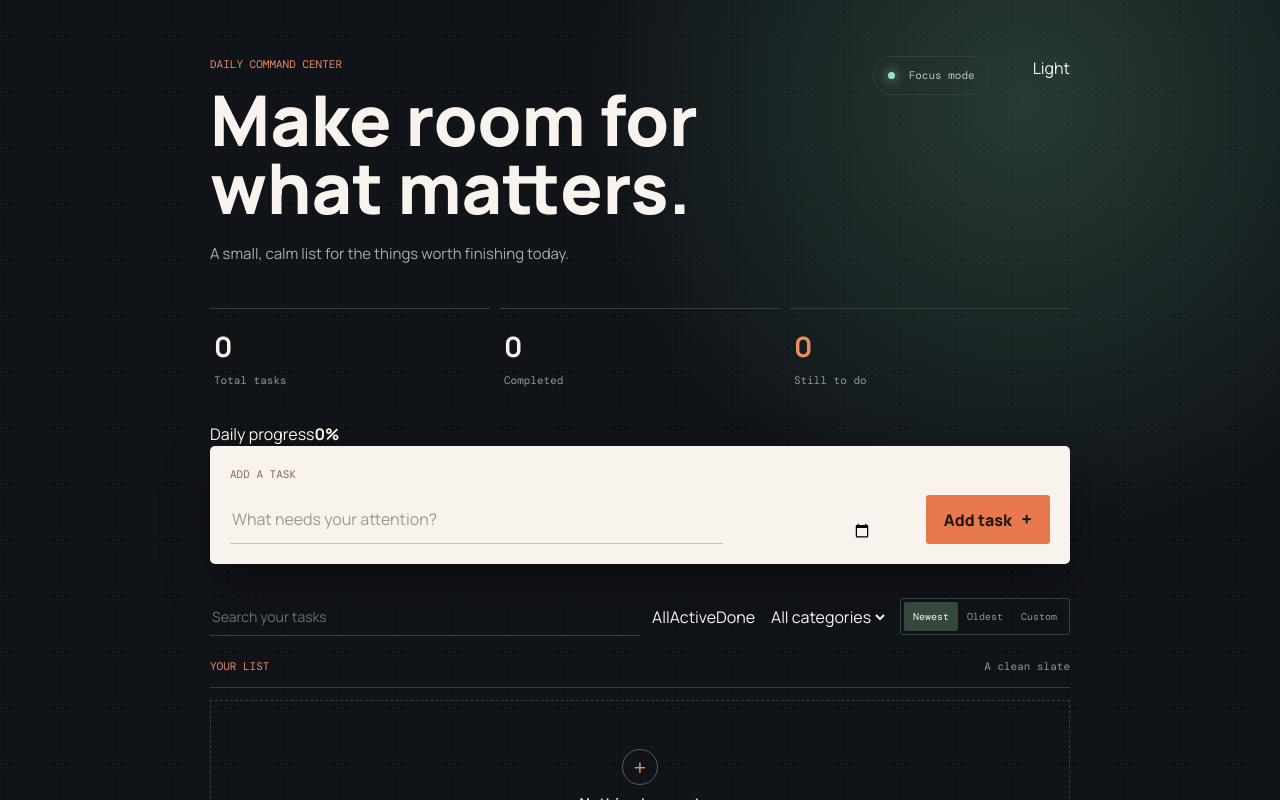
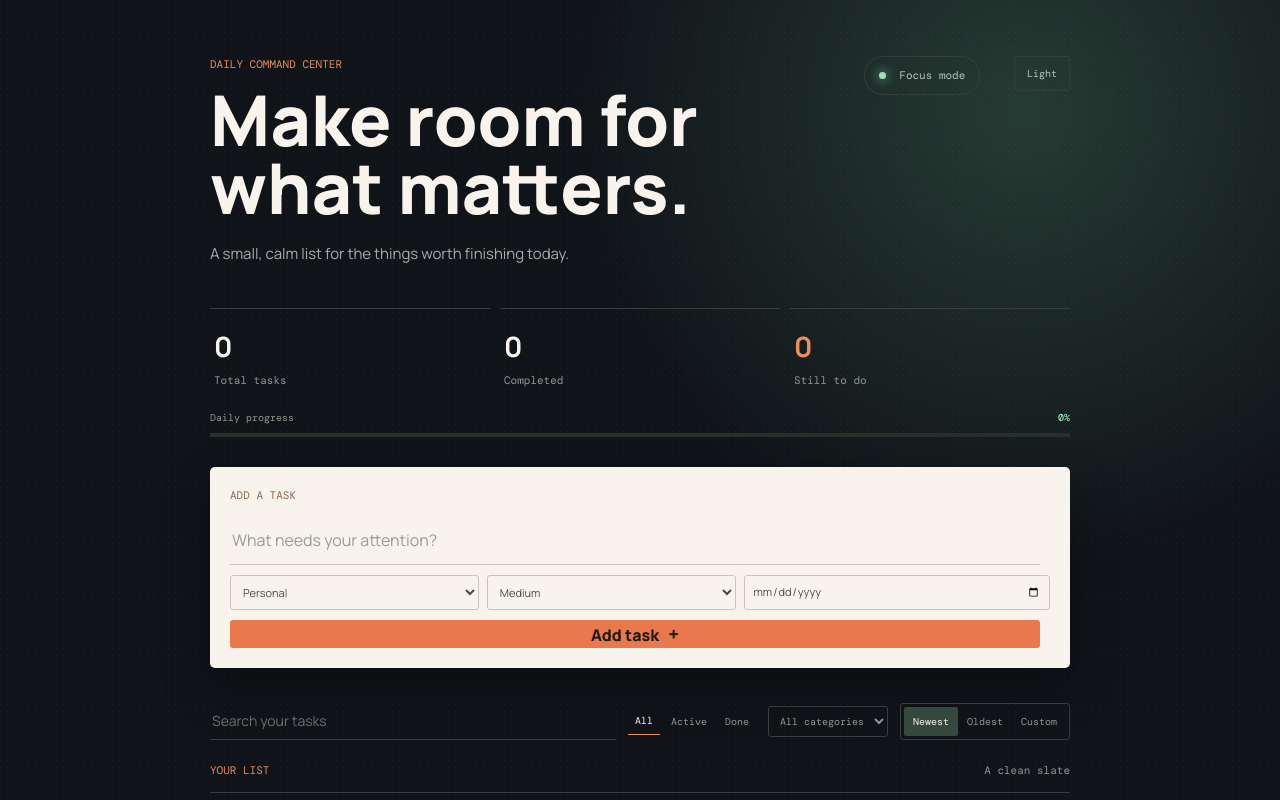
Before and after one commit to sk-jasir-swe/todolist, a React (Vite) app: page / in a window 1280 px wide. Shown: the top 800 px of the page. Built offline with nearby package versions, Linux system fonts and the light colour scheme.

Commit message:
Update index.css

```diff
--- a/src/index.css
+++ b/src/index.css
@@ -27,21 +27,39 @@ button, input { font: inherit; }
 .update-notice div span { color: #4c6e59; font-family: 'DM Mono', monospace; font-size: 9px; }
 .update-close { border: 0; background: transparent; color: #376048; cursor: pointer; font-family: 'DM Mono', monospace; font-size: 9px; padding: 6px 2px; }
 .update-close:hover { color: #193327; }
+.completion-notice { position: fixed; z-index: 2; top: 22px; left: 50%; display: flex; align-items: center; gap: 11px; width: min(390px, calc(100% - 32px)); transform: translateX(-50%); border: 1px solid #e98d62; border-radius: 5px; background: #fff0dc; box-shadow: 0 16px 35px #0006; color: #412b20; padding: 12px 13px; animation: completion-arrival .45s ease-out both; }
+.completion-mark { display: grid; place-items: center; flex: 0 0 auto; width: 30px; height: 30px; border: 1px solid #e98d62; border-radius: 50%; color: #c75d36; font-family: 'DM Mono', monospace; font-size: 9px; font-weight: 500; }
+.completion-notice div { display: grid; gap: 2px; flex: 1; }
+.completion-notice strong { font-size: 13px; }
+.completion-notice div span { color: #8c614b; font-family: 'DM Mono', monospace; font-size: 9px; overflow: hidden; text-overflow: ellipsis; white-space: nowrap; }
 .todo-board { position: relative; max-width: 860px; margin: auto; }
 .board-header { display: flex; justify-content: space-between; gap: 24px; align-items: flex-start; padding-bottom: 42px; }
 .eyebrow, .section-label { color: #e98d62; font-family: 'DM Mono', monospace; font-size: 11px; letter-spacing: 0; text-transform: uppercase; margin: 0 0 12px; }
 h1 { max-width: 620px; margin: 0; color: #f8f4ed; font-size: clamp(36px, 6vw, 70px); line-height: .98; letter-spacing: 0; font-weight: 800; }
 .board-subtitle { color: #a7ada8; font-size: 15px; line-height: 1.6; margin: 20px 0 0; max-width: 440px; }
 .date-chip { border: 1px solid #35403c; border-radius: 99px; color: #bac4bd; padding: 10px 14px; font-family: 'DM Mono', monospace; font-size: 11px; white-space: nowrap; }
+.theme-button { border: 1px solid #35403c; border-radius: 3px; background: transparent; color: #bac4bd; cursor: pointer; padding: 9px 12px; font-family: 'DM Mono', monospace; font-size: 10px; }
+.theme-button:hover { border-color: #e98d62; color: #f8f4ed; }
 .date-dot { display: inline-block; width: 7px; height: 7px; margin-right: 7px; border-radius: 50%; background: #9be3bd; box-shadow: 0 0 12px #9be3bd; }
 .stats-row { display: grid; grid-template-columns: repeat(3, 1fr); gap: 10px; margin-bottom: 34px; }
 .stat-card { border-top: 1px solid #35403c; padding: 16px 4px 0; display: flex; flex-direction: column; gap: 5px; }
 .stat-card strong { color: #f8f4ed; font-size: 28px; font-weight: 700; }
 .stat-card span, .list-heading > span { color: #8e9891; font-family: 'DM Mono', monospace; font-size: 11px; }
 .stat-card-accent strong { color: #e98d62; }
+.progress-wrap { margin: -12px 0 30px; }
+.progress-label { display: flex; justify-content: space-between; color: #8e9891; font-family: 'DM Mono', monospace; font-size: 10px; margin-bottom: 8px; }
+.progress-label strong { color: #9be3bd; font-weight: 500; }
+.progress-track { height: 4px; overflow: hidden; background: #26312b; }
+.progress-track span { display: block; height: 100%; background: #9be3bd; transition: width .35s ease; }
+.reminder-banner { display: flex; justify-content: space-between; gap: 12px; border-left: 2px solid #e98d62; background: #2b2821; color: #f8f4ed; margin: -12px 0 24px; padding: 10px 12px; font-size: 12px; }
+.reminder-banner span { color: #b8a68d; font-family: 'DM Mono', monospace; font-size: 10px; }
 .composer-wrap { background: #f8f4ed; padding: 20px; border-radius: 5px; margin-bottom: 34px; box-shadow: 0 20px 50px #0005; }
 .composer-wrap .section-label { color: #8e6656; }
-.todo-form { display: flex; gap: 10px; }
+.todo-form { display: grid; grid-template-columns: minmax(0, 1fr) auto; gap: 10px; }
+.todo-options { display: flex; grid-column: 1 / -1; gap: 8px; }
+.todo-options select, .todo-options input { min-width: 0; border: 1px solid #c9c5bb; border-radius: 3px; background: #f8f4ed; color: #4a4c43; padding: 8px; font-size: 11px; }
+.todo-options select { flex: 1; }
+.todo-options input { flex: 1.25; }
 .todo-input { width: 100%; min-width: 0; border: 0; border-bottom: 1px solid #c9c5bb; outline: 0; color: #20251f; background: transparent; padding: 12px 2px; font-size: 16px; }
 .todo-input::placeholder { color: #9a9a91; }
 .todo-input:focus { border-color: #e98d62; }
@@ -58,6 +76,10 @@ h1 { max-width: 620px; margin: 0; color: #f8f4ed; font-size: clamp(36px, 6vw, 70
 .sort-controls { display: flex; border: 1px solid #35403c; border-radius: 3px; padding: 3px; }
 .sort-button { border: 0; border-radius: 2px; background: transparent; color: #8e9891; cursor: pointer; padding: 7px 9px; font-family: 'DM Mono', monospace; font-size: 10px; }
 .sort-button-active { background: #35483e; color: #f8f4ed; }
+.filter-controls { display: flex; gap: 4px; }
+.filter-button { border: 0; background: transparent; color: #8e9891; cursor: pointer; padding: 6px 7px; font-family: 'DM Mono', monospace; font-size: 10px; }
+.filter-button-active { color: #f8f4ed; border-bottom: 1px solid #e98d62; }
+.category-filter { border: 1px solid #35403c; border-radius: 3px; background: transparent; color: #8e9891; cursor: pointer; padding: 7px; font-family: 'DM Mono', monospace; font-size: 10px; }
 .todo-list { display: grid; gap: 9px; padding-top: 12px; }
 .todo-item { display: flex; align-items: center; gap: 13px; min-height: 64px; padding: 10px 12px; border: 1px solid #303934; border-radius: 4px; background: #1b211f; transition: border-color .2s, transform .2s; }
 .todo-item:hover { border-color: #63736a; transform: translateX(3px); }
@@ -66,6 +88,13 @@ h1 { max-width: 620px; margin: 0; color: #f8f4ed; font-size: clamp(36px, 6vw, 70
 .todo-check:checked { border-color: #9be3bd; background: #9be3bd; }
 .todo-check:checked::after { content: ''; position: absolute; width: 8px; height: 4px; border-left: 2px solid #193327; border-bottom: 2px solid #193327; transform: rotate(-45deg); left: 5px; top: 5px; }
 .todo-text { width: 100%; min-width: 0; border: 1px solid transparent; border-radius: 3px; outline: 0; color: #f1eee7; background: transparent; padding: 8px 4px; font-size: 14px; }
+.todo-details { min-width: 0; flex: 1; }
+.todo-meta { display: flex; align-items: center; gap: 7px; padding: 0 4px 2px; }
+.category-tag, .priority-tag, .due-tag { color: #8e9891; font-family: 'DM Mono', monospace; font-size: 9px; }
+.category-tag::before { content: '#'; color: #63736a; }
+.priority-high { color: #e98d62; }
+.priority-low { color: #9be3bd; }
+.due-overdue { color: #f07b72; }
 .todo-item-complete .todo-text { color: #8aa391; text-decoration: line-through; }
 .todo-text-editing { border-color: #66776d; background: #111714; }
 .item-button { border: 0; background: transparent; color: #9ea9a1; cursor: pointer; font-size: 11px; padding: 8px 5px; }
@@ -75,6 +104,19 @@ h1 { max-width: 620px; margin: 0; color: #f8f4ed; font-size: clamp(36px, 6vw, 70
 .move-button { border: 0; background: transparent; color: #8e9891; cursor: pointer; padding: 2px 5px; font-family: 'DM Mono', monospace; font-size: 9px; }
 .move-button:hover:not(:disabled) { color: #e98d62; }
 .move-button:disabled { color: #3c4740; cursor: default; }
+.undo-bar { display: flex; justify-content: space-between; align-items: center; border: 1px solid #5d806b; background: #dff2e5; color: #193327; margin-top: 12px; padding: 10px 12px; font-size: 12px; animation: update-arrival .3s ease-out both; }
+.undo-bar button, .clear-completed { border: 0; background: transparent; color: #2d7047; cursor: pointer; font-family: 'DM Mono', monospace; font-size: 10px; }
+.clear-completed { display: block; margin: 18px 0 0 auto; color: #8e9891; }
+.clear-completed:hover, .undo-bar button:hover { color: #e98d62; }
+.app-shell-light { color: #20251f; background: radial-gradient(circle at 80% 10%, #d6e8dc 0, transparent 32%), #f1eee7; }
+.app-shell-light h1, .app-shell-light .stat-card strong { color: #20251f; }
+.app-shell-light .board-subtitle, .app-shell-light .stat-card span, .app-shell-light .list-heading > span, .app-shell-light .filter-button, .app-shell-light .search-box input, .app-shell-light .todo-text { color: #566159; }
+.app-shell-light .todo-item { background: #fffdf8; border-color: #c8d2c9; }
+.app-shell-light .list-heading, .app-shell-light .search-box, .app-shell-light .sort-controls, .app-shell-light .filter-button-active, .app-shell-light .theme-button { border-color: #aebdb2; }
+.app-shell-light .sort-button-active { background: #d6e8dc; color: #20251f; }
+.app-shell-light .theme-button { color: #566159; }
+.app-shell-light .category-filter { border-color: #aebdb2; color: #566159; }
+.app-shell-light .reminder-banner { background: #fff4e5; color: #4a3526; }
 .empty-state { display: grid; justify-items: center; gap: 8px; border: 1px dashed #35403c; padding: 48px 20px; color: #8e9891; text-align: center; }
 .empty-state strong { color: #d8ded9; font-size: 15px; }
 .empty-state span { font-family: 'DM Mono', monospace; font-size: 11px; }
@@ -84,4 +126,5 @@ h1 { max-width: 620px; margin: 0; color: #f8f4ed; font-size: clamp(36px, 6vw, 70
 .heart-mark { display: inline-block; color: #e7794d; font-size: 13px; margin-left: 4px; animation: heartbeat 1.8s ease-in-out infinite; }
 @keyframes heartbeat { 0%, 100% { transform: scale(1); } 12% { transform: scale(1.18); } 24% { transform: scale(1); } }
 @keyframes update-arrival { from { opacity: 0; transform: translate(-50%, -16px) scale(.96); } to { opacity: 1; transform: translate(-50%, 0) scale(1); } }
-@media (max-width: 600px) { .app-shell { padding: 32px 16px; } .board-header { display: block; padding-bottom: 30px; } .date-chip { display: inline-block; margin-top: 22px; } .composer-wrap { padding: 16px; } .todo-form { display: grid; gap: 12px; } .add-button { min-height: 44px; } .item-button { font-size: 10px; } .list-tools { align-items: stretch; flex-direction: column; gap: 10px; } .sort-controls { align-self: flex-start; } }
+@keyframes completion-arrival { 0% { opacity: 0; transform: translate(-50%, -16px) scale(.88); } 70% { transform: translate(-50%, 4px) scale(1.02); } 100% { opacity: 1; transform: translate(-50%, 0) scale(1); } }
+@media (max-width: 600px) { .app-shell { padding: 32px 16px; } .board-header { display: block; padding-bottom: 30px; } .date-chip, .theme-button { display: inline-block; margin-top: 22px; } .theme-button { margin-left: 8px; } .composer-wrap { padding: 16px; } .todo-form { display: grid; gap: 12px; } .todo-options { flex-wrap: wrap; } .todo-options select, .todo-options input { flex: 1 1 30%; } .add-button { min-height: 44px; } .item-button { font-size: 10px; } .list-tools { align-items: stretch; flex-direction: column; gap: 10px; } .sort-controls, .filter-controls { align-self: flex-start; } .todo-item { gap: 7px; padding: 8px; } .move-controls { gap: 0; } }
```
